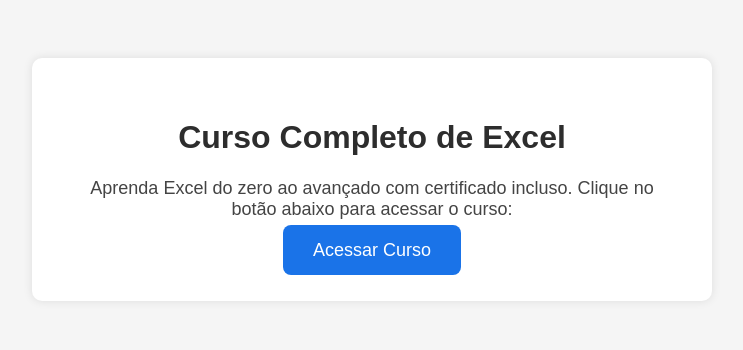
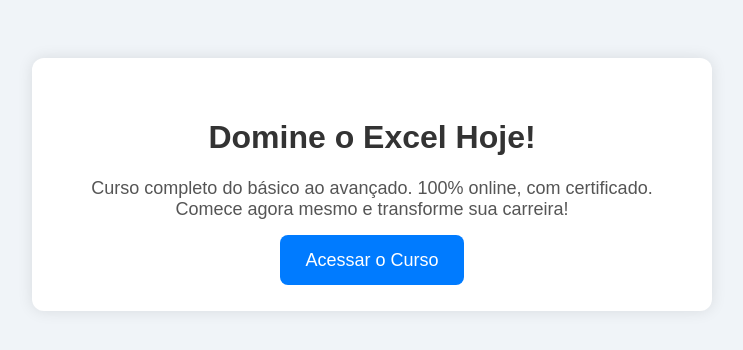
Before and after one commit to Thales-ctr/Cursoexcelhoje, a plain HTML site: page index.html in a window 1280 px wide. Shown: the whole page, without its empty margins (268-1011 px from the left). Drawn offline with Linux system fonts and the light colour scheme.

Commit message:
Update index.html

```diff
--- a/index.html
+++ b/index.html
@@ -2,50 +2,53 @@
 <html lang="pt-BR">
 <head>
   <meta charset="UTF-8" />
-  <meta name="viewport" content="width=device-width, initial-scale=1.0" />
-  <title>Curso de Excel Completo</title>
+  <meta name="viewport" content="width=device-width, initial-scale=1.0"/>
+  <meta name="description" content="Curso completo de Excel do básico ao avançado. Comece hoje mesmo e aprenda de verdade!"/>
+  <title>Curso de Excel Hoje</title>
   <style>
     body {
+      background-color: #f0f4f8;
       font-family: Arial, sans-serif;
-      background: #f5f5f5;
       text-align: center;
       padding: 50px;
     }
     .container {
-      background: white;
-      border-radius: 10px;
+      background-color: #ffffff;
       padding: 40px;
+      border-radius: 12px;
+      box-shadow: 0 0 15px rgba(0,0,0,0.1);
       max-width: 600px;
-      margin: auto;
-      box-shadow: 0 0 10px rgba(0,0,0,0.1);
+      margin: 0 auto;
     }
     h1 {
-      color: #2d2d2d;
+      color: #333333;
     }
     p {
       font-size: 18px;
-      color: #444;
-      margin: 20px 0;
+      color: #555555;
+      margin-bottom: 30px;
     }
-    .btn {
-      background: #1a73e8;
-      color: white;
-      padding: 15px 30px;
+    a.button {
+      background-color: #007bff;
+      color: #ffffff;
       text-decoration: none;
+      padding: 15px 25px;
+      border-radius: 8px;
       font-size: 18px;
-      border-radius: 8px;
-      transition: background 0.3s ease;
+      transition: background-color 0.3s ease;
     }
-    .btn:hover {
-      background: #1558b0;
+    a.button:hover {
+      background-color: #0056b3;
     }
   </style>
 </head>
 <body>
   <div class="container">
-    <h1>Curso Completo de Excel</h1>
-    <p>Aprenda Excel do zero ao avançado com certificado incluso. Clique no botão abaixo para acessar o curso:</p>
-    <a class="btn" href="https://go.hotmart.com/I99187501M?redirectionUrl=https://experttcursos.com.br/excel" target="_blank">Acessar Curso</a>
+    <h1>Domine o Excel Hoje!</h1>
+    <p>Curso completo do básico ao avançado. 100% online, com certificado. Comece agora mesmo e transforme sua carreira!</p>
+    <a class="button" href="https://go.hotmart.com/I99187501M?redirectionUrl=https://experttcursos.com.br/excel" target="_blank" rel="noopener noreferrer">
+      Acessar o Curso
+    </a>
   </div>
 </body>
 </html>
```
